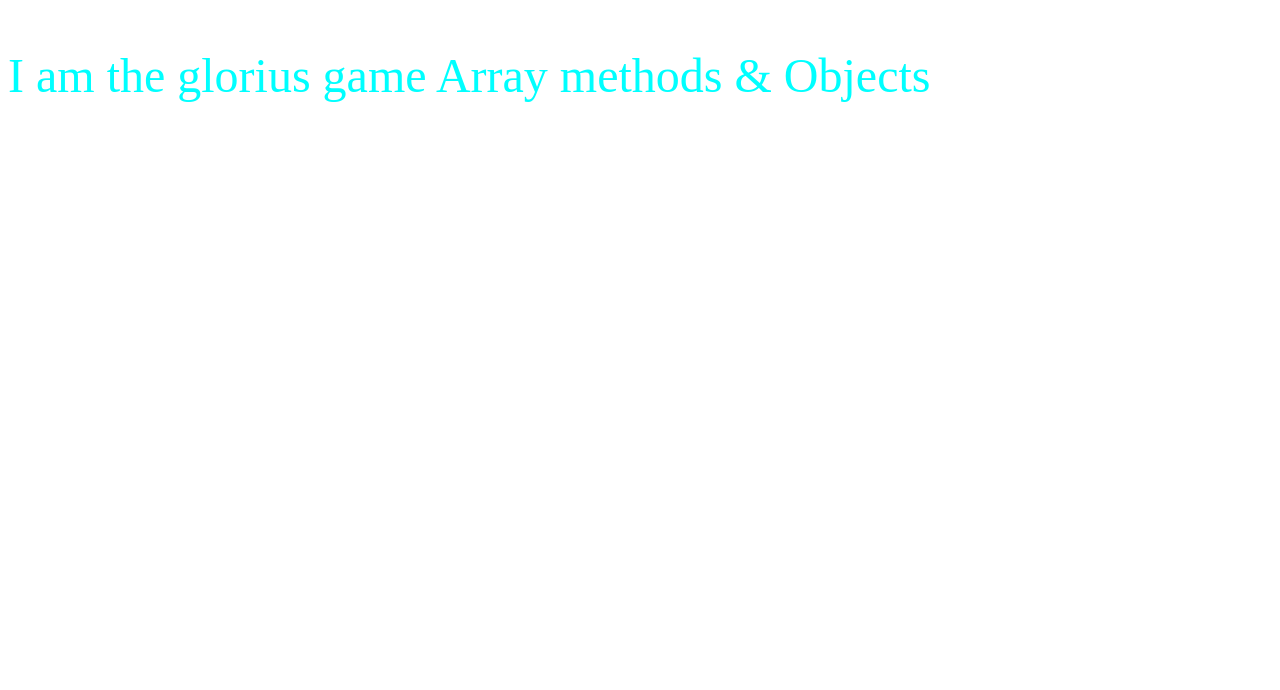
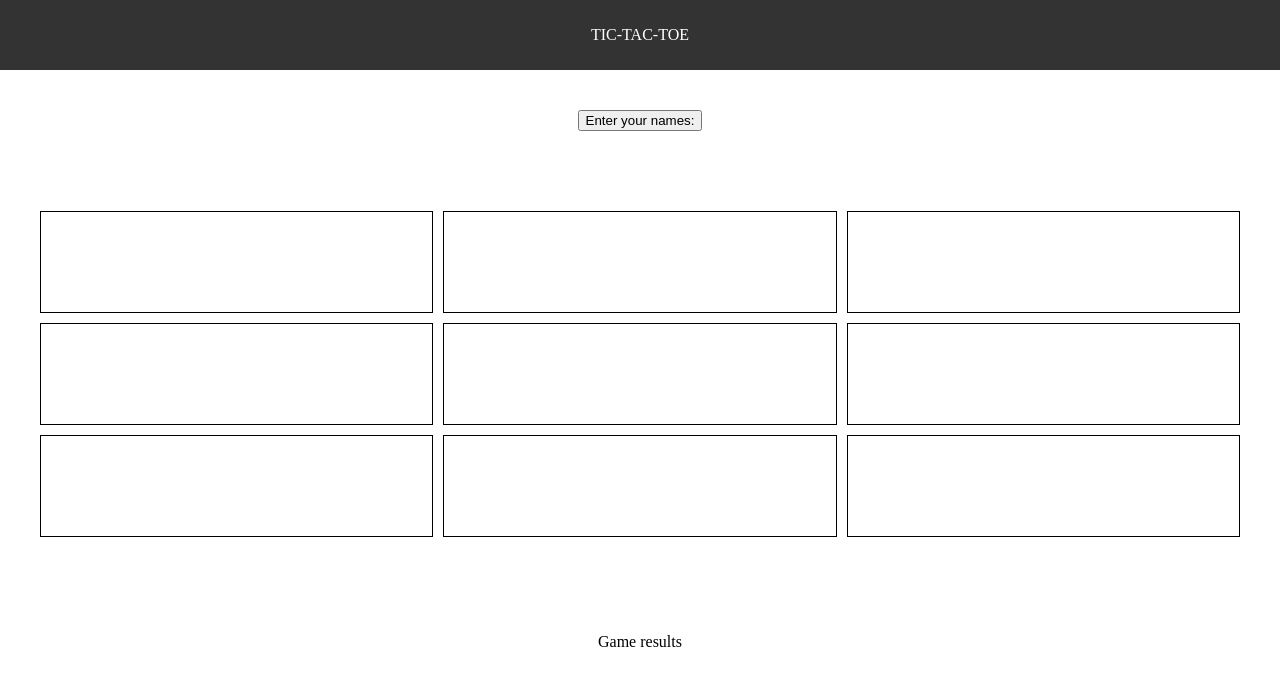
Before and after one commit to SomeKenyan254/tic-tac-toe, a plain HTML site: page index.html in a window 1280 px wide. Drawn offline with Linux system fonts and the light colour scheme.

Commit message:
Implemented simple html and css

```diff
--- a/index.html
+++ b/index.html
@@ -9,10 +9,20 @@
 </head>
 <body>
     <div class="container">
-        <p>
-            I am the glorius game
-            Array methods & Objects
-        </p>
-    </div>
+        <div class="header">
+          <P>TIC-TAC-TOE</P>
+        </div>
+        <div class="players">
+            <button  id="players">Enter your names:</button>
+
+        </div>
+        <div class="display">
+
+
+        </div>
+        <div class="results">
+          <p>Game results</p>
+        </div>
+      </div>
 </body>
 </html>
--- a/script.js
+++ b/script.js
@@ -1,60 +1,80 @@
-function createGame(){
-    const game = Array(9).fill("")
+const Player = (name,Symbol) => {
+    return {name,Symbol};
+}
+const Display = (() => {
+    const renderBoard = (game) => {
+        const board = document.querySelector(".display");
+        board.innerHTML = ''; // Clear the board before rendering
 
-    const createPlayers = () =>{
-        return {player1:"O" , player2:"X"}
-    };
-     const players = createPlayers();
-    let currentPlayer = players.player1
+        game.forEach((cell, index) => {
+            const cellElement = document.createElement('div');
+            cellElement.classList.add('cell');
+            cellElement.textContent = cell;
+            cellElement.addEventListener('click', () => {
+                GameFlow.makeMove(index);
+                cellElement.textContent = game[index];
+            });
+            board.appendChild(cellElement);
+        });
+    }
+
+        return { renderBoard };
+    })();
+    const GameFlow = (() => {
+        let game = Array(9).fill("");
+        let players = [Player("Player 1", "O"), Player("Player 2", "X")];
+        let currentPlayer = players[0];
+        gameOver = false;
 
         const makeMove = (index) => {
+            if (index < 0 || index >= game.length) {
+                console.log("Invalid move.");
 
-        if(index < 0 || index >= game.length){
-            console.log("Invalid move.")
-            return
+                return;
             }
-        if (game[index] !== ""){
-            console.log("Spot taken")
-            return
+            if (game[index] !== "") {
+                console.log("Spot taken");
+                return;
             }
 
-        game[index] = currentPlayer;
+            game[index] = currentPlayer.Symbol;
 
-        checkWinner();
-
-        console.log(game)
-         if(checkWinner()){
-            console.log(`${currentPlayer} wins!`)
+            if (checkWinner()) {
+                console.log(`${currentPlayer.name} wins!`);
+                gameOver = true;
                 return;
             }
-         if(!game.includes("")){
+            if (!game.includes("")) {
                 console.log("It's a draw!");
+                gameOver = true;
                 return;
             }
-         currentPlayer = currentPlayer === players.player1 ? players.player2 : players.player1
+            currentPlayer = currentPlayer === players[0] ? players[1] : players[0];
+        };
 
-        }
-         const checkWinner = () =>{
+        const checkWinner = () => {
             const winCombo = [
                 [0, 1, 2], [3, 4, 5], [6, 7, 8],
                 [0, 3, 6], [1, 4, 7], [2, 5, 8],
                 [0, 4, 8], [2, 4, 6]
-               ]
-               for (const combo of winCombo){
-                const [a,b,c] = combo;
-                if(game[a] && game[a] === game[b] && game[a] === game[c]){
-                    return true
+            ];
+            for (const combo of winCombo) {
+                const [a, b, c] = combo;
+                if (game[a] && game[a] === game[b] && game[a] === game[c]) {
+                    return true;
+                }
             }
             return false;
+        };
 
-               }
+        const startGame = () => {
+            game = Array(9).fill("");
+            currentPlayer = players[0];
+            gameOver = false;
+            Display.renderBoard(game);
+        };
 
-            }
+        return { makeMove, startGame };
+    })();
 
-
-    return {makeMove}
-
-
-}
-
- const josh = createGame()
+GameFlow.startGame();
--- a/style.css
+++ b/style.css
@@ -1,4 +1,50 @@
+body{
+ margin: 0;
+ padding: 0;
+}
 .container{
-    font-size: 3rem;
-    color: aqua;
+    height: 100vh;
+    display: flex;
+    flex-direction: column;
+
+
 }
+.header{
+    background-color: #333;
+    color: #fff;
+    padding: 10px;
+    text-align: center;
+}
+.players{
+    display: flex;
+    flex-direction: column;
+    align-items: center;
+    margin: 20px;
+    padding: 20px;
+
+}
+.display{
+    display: grid;
+    grid-template-columns: repeat(3, 1fr);
+    gap: 10px;
+    margin: 20px;
+    padding: 20px;
+}
+.cell {
+
+    display: flex;
+    align-items: center;
+    justify-content: center;
+
+    height: 100px;
+    border: 1px solid #000;
+    font-size: 2rem;
+    cursor: pointer;
+}
+.results{
+    display: flex;
+    justify-content: center;
+    align-items: center;
+    margin: 20px;
+    padding: 20px;
+}
```
Lines whose indentation alone changed are shown as unchanged.
